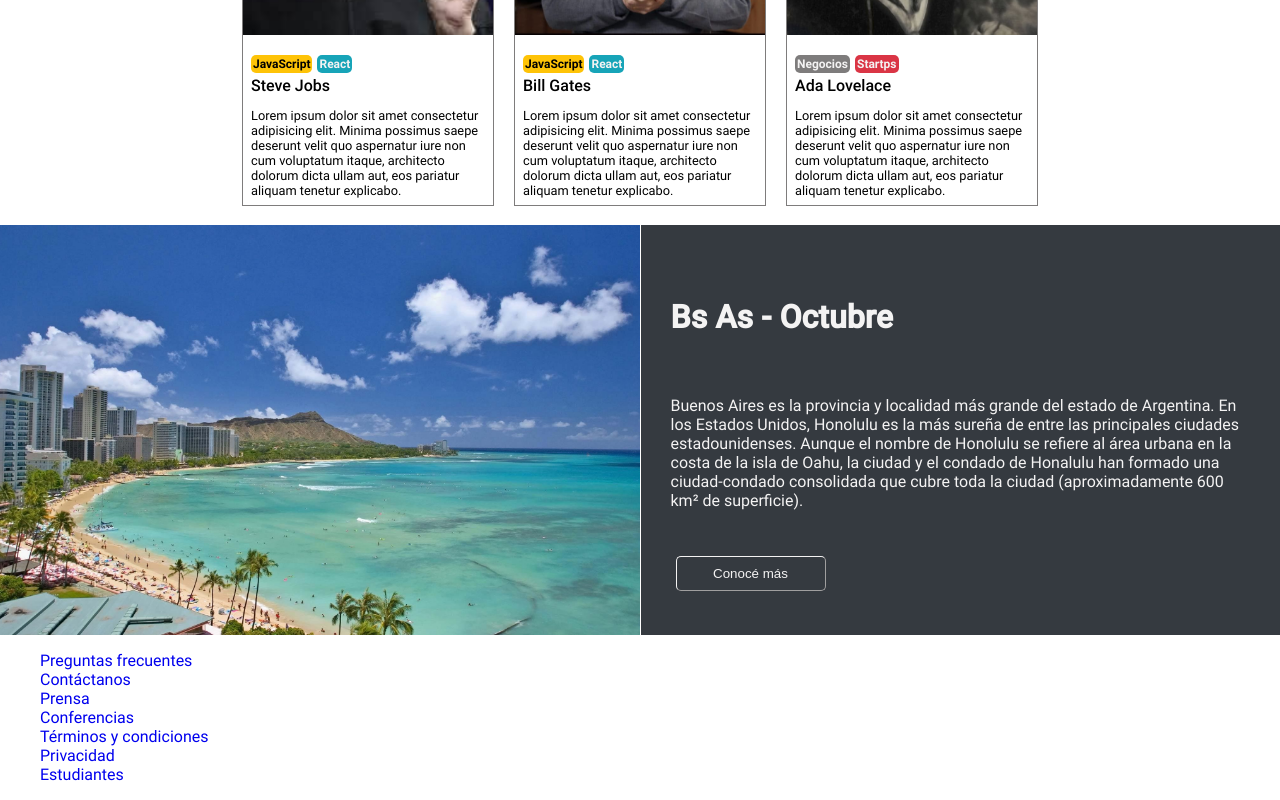
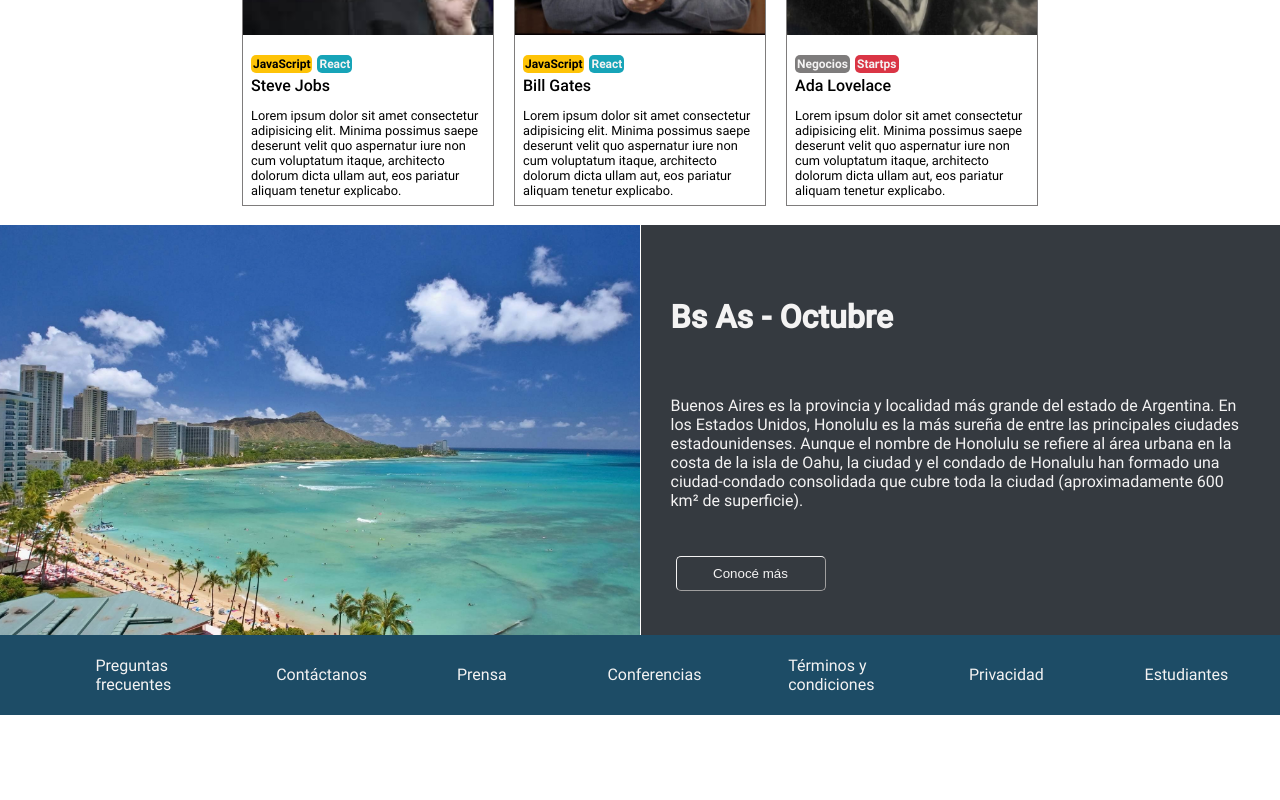
Before and after one commit to MakoskiVictor/CodoACodoIntegrador, an Angular app: page / in a window 1280 px wide. Shown: the part 1070-1870 px from the top of the page. After the commit the page ends 1785 px from the top, so only its background shows below. Built offline with nearby package versions, Linux system fonts and the light colour scheme.

Commit message:
add base styles

```diff
--- a/src/app/modules/shared/components/footer/footer.component.scss
+++ b/src/app/modules/shared/components/footer/footer.component.scss
@@ -0,0 +1,25 @@
+footer {
+  margin-bottom: 0px;
+  padding: .3125rem;
+  background-color: rgb(29, 76, 102);
+
+  ul {
+    display: flex;
+    justify-content: space-around;
+    align-content: center;
+
+    li {
+      max-width: 80px;
+      align-self: center;
+      a {
+        text-decoration: none;
+        color: var(--color-blanco);
+
+        &:hover {
+          text-decoration: underline;
+          color: rgb(255, 255, 255);
+        }
+      }
+    }
+  }
+}
```
